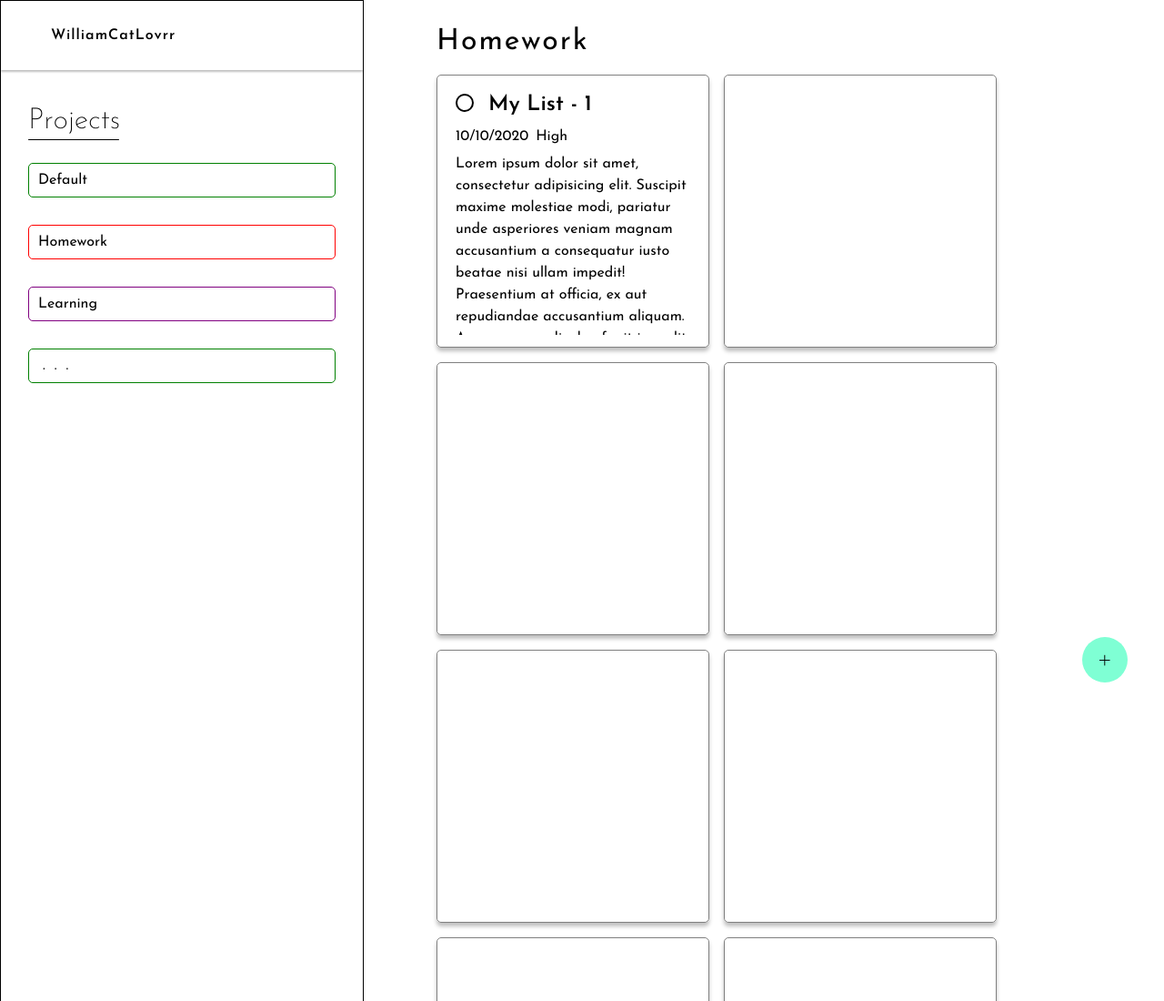
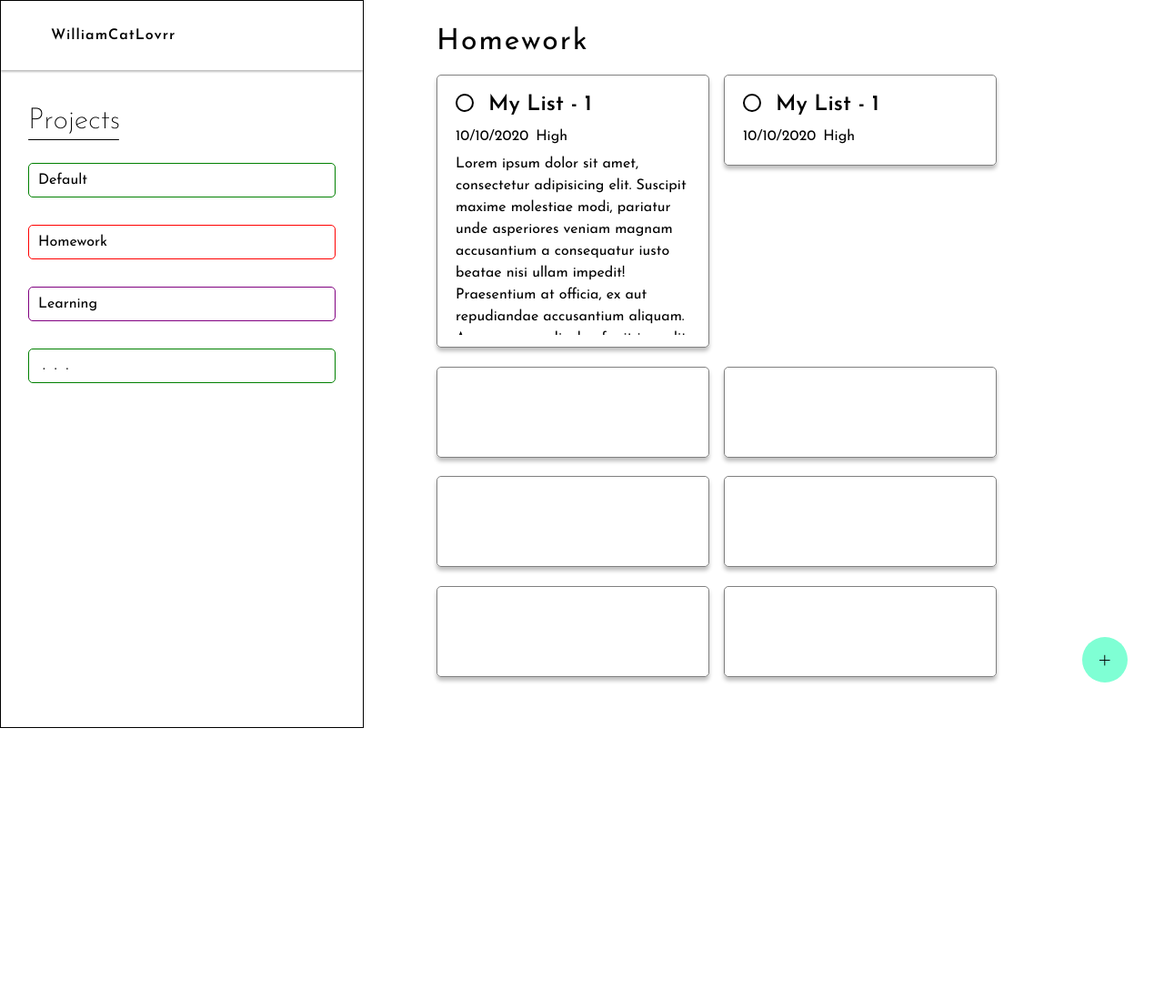
Before and after one commit to wiriim/todolist, a website built with webpack: page src/index.html in a window 1280 px wide. Shown: the top 1100 px of the page at 91% size. After the commit the page ends 800 px from the top, so only its background shows below. Built offline with nearby package versions, Linux system fonts and the light colour scheme.

Commit message:
Add style for open/closed todos

```diff
--- a/src/index.html
+++ b/src/index.html
@@ -22,7 +22,7 @@
         <div class="content">
             <h1 class="title">Homework</h1>
             <div class="todo-container">
-                <div class="todo">
+                <div class="todo open">
                     <div class="todo-header">
                         <div class="todo-check"></div>
                         <div class="todo-title">My List - 1</div>
@@ -35,7 +35,19 @@
                         Lorem ipsum dolor sit amet, consectetur adipisicing elit. Suscipit maxime molestiae modi, pariatur unde asperiores veniam magnam accusantium a consequatur iusto beatae nisi ullam impedit! Praesentium at officia, ex aut repudiandae accusantium aliquam. Accusamus explicabo, fugit impedit possimus maiores amet sed quisquam ratione in ea asperiores deleniti mollitia unde nam?tur adipisicing elit. Suscipit maxime molestiae modi, pariatur unde asperiores veniam magnam accusantium a consequatur iusto beatae nisi ullam impedit! Praesentium at officia, ex aut repudiandae accusantium aliquam. Accusamus explicabo, fugit impedit possimus maiores amet sed quisquam ratione in ea asperiores deleniti mollitia unde nam?
                     </div>
                 </div>
-                <div class="todo"></div>
+                <div class="todo closed">
+                    <div class="todo-header">
+                        <div class="todo-check"></div>
+                        <div class="todo-title">My List - 1</div>
+                    </div>
+                    <div class="todo-sub-header">
+                        <div class="todo-due-date">10/10/2020</div>
+                        <div class="todo-priority">High</div>
+                    </div>
+                    <div class="todo-description" style="display: none;">
+                        Lorem ipsum dolor sit amet, consectetur adipisicing elit. Suscipit maxime molestiae modi, pariatur unde asperiores veniam magnam accusantium a consequatur iusto beatae nisi ullam impedit! Praesentium at officia, ex aut repudiandae accusantium aliquam. Accusamus explicabo, fugit impedit possimus maiores amet sed quisquam ratione in ea asperiores deleniti mollitia unde nam?tur adipisicing elit. Suscipit maxime molestiae modi, pariatur unde asperiores veniam magnam accusantium a consequatur iusto beatae nisi ullam impedit! Praesentium at officia, ex aut repudiandae accusantium aliquam. Accusamus explicabo, fugit impedit possimus maiores amet sed quisquam ratione in ea asperiores deleniti mollitia unde nam?
+                    </div>
+                </div>
                 <div class="todo"></div>
                 <div class="todo"></div>
                 <div class="todo"></div>
--- a/src/styles.css
+++ b/src/styles.css
@@ -101,11 +101,20 @@ body{
     gap: 1rem;
 }
 
-.todo{
+.todo.open{
     border: 1px solid grey;
     border-radius: 5px;
     width: 300px;
     height: 300px;
+    padding: 20px;
+    box-shadow: 0 4px 4px 0 rgba(0, 0, 0, 0.25);
+}
+.todo,
+.todo.closed{
+    border: 1px solid grey;
+    border-radius: 5px;
+    width: 300px;
+    height: 100px;
     padding: 20px;
     box-shadow: 0 4px 4px 0 rgba(0, 0, 0, 0.25);
 }
@@ -123,6 +132,10 @@ body{
 .todo-title{
     font-size: 1.5rem;
     font-weight: 600;
+    cursor: pointer;
+}
+.todo-title:hover{
+    text-decoration: underline;
 }
 .todo-sub-header{
     display: flex;
```
